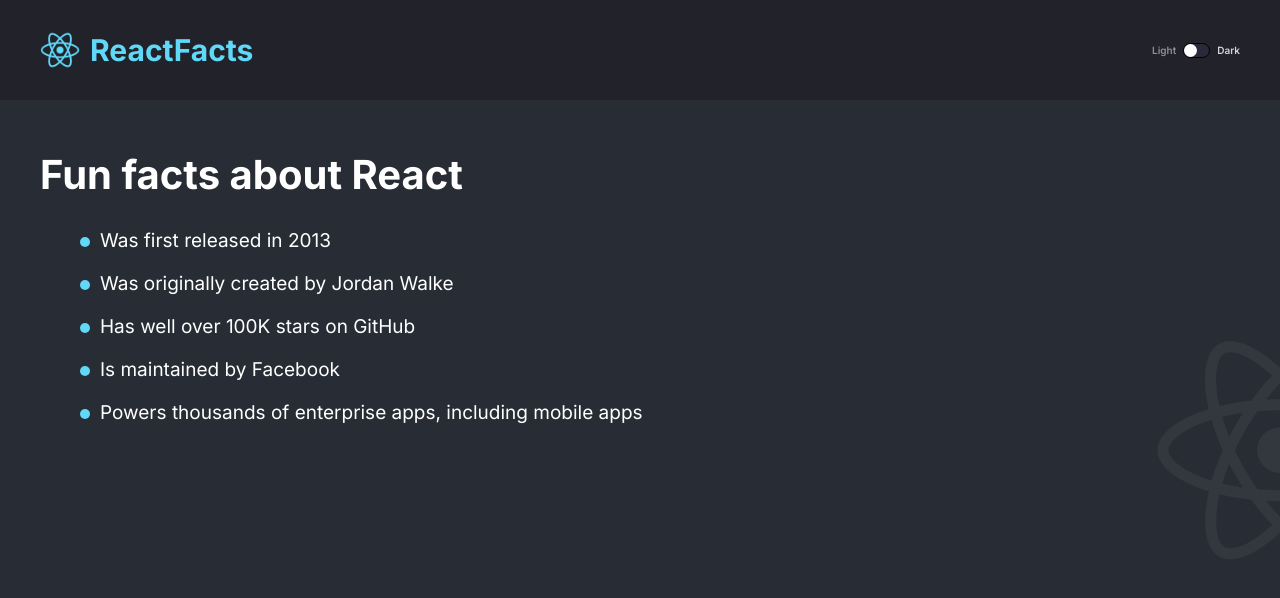
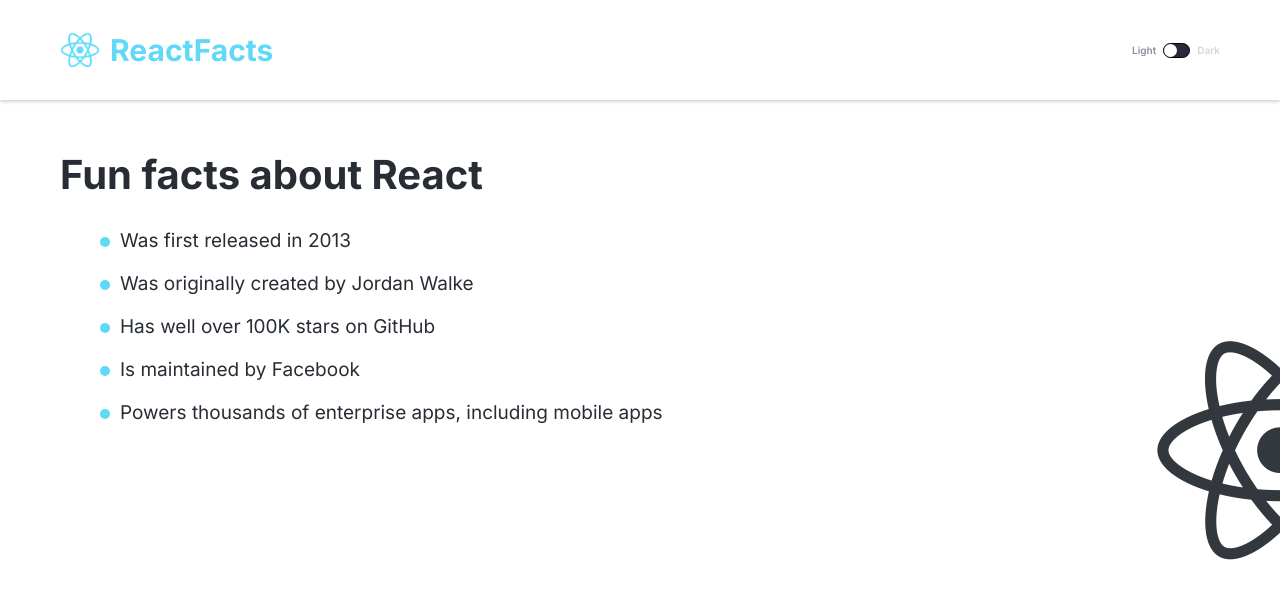
Before and after one commit to GeorgiKeranov/react-course-projects, a React (Create React App) app in the folder second-react-app/: page / in a window 1280 px wide. Shown: the top 598 px of the page. Built offline with nearby package versions, Linux system fonts and the light colour scheme.

Commit message:
Fix the default styles for light mode

```diff
--- a/second-react-app/src/style.css
+++ b/second-react-app/src/style.css
@@ -1,4 +1,8 @@
 /* Reset browsers default styles */
+* {
+    box-sizing: border-box;
+}
+
 html, body {
     margin: 0;
     padding: 0;
@@ -50,8 +54,10 @@ h3 {
 /* Header */
 .header {
     padding: 30px 0;
-    background-color: #21222a;
-    color: #fff;
+    background-color: #fff;
+    color: #21222a;
+    box-shadow: 0px 1px 4px rgba(0, 0, 0, 0.25);
+    z-index: 1;
 }
 
 .header .container {
@@ -110,10 +116,6 @@ h3 {
     border-radius: 50%;
 }
 
-.header--dark .header__toggler-circle {
-    background-color: black;
-}
-
 .header .header__toggler-light {
     color: #2B283A;
 }
@@ -126,17 +128,22 @@ h3 {
     color: #D5D4D8;
 }
 
+.header--dark {
+    background-color: black;
+}
+
 .header--dark .header__toggler-slider {
     border-color: white;
     background-color: #F5F5F5;
+    justify-content: flex-end;
+}
+
+.header--dark .header__toggler-circle {
+    background-color: black;
 }
 
 .header--dark .header__toggler-dark {
     color: #FFFFFF;
-}
-
-.header--dark .header__toggler-slider {
-    justify-content: flex-end;
 }
 
 /* Main */
@@ -145,8 +152,8 @@ h3 {
     overflow: hidden;
     flex-grow: 1;
     padding: 50px 0;
-    background: #282d35;
-    color: #fff;
+    background-color: #fff;
+    color: #282d35;
 }
 
 .main:before {
```
